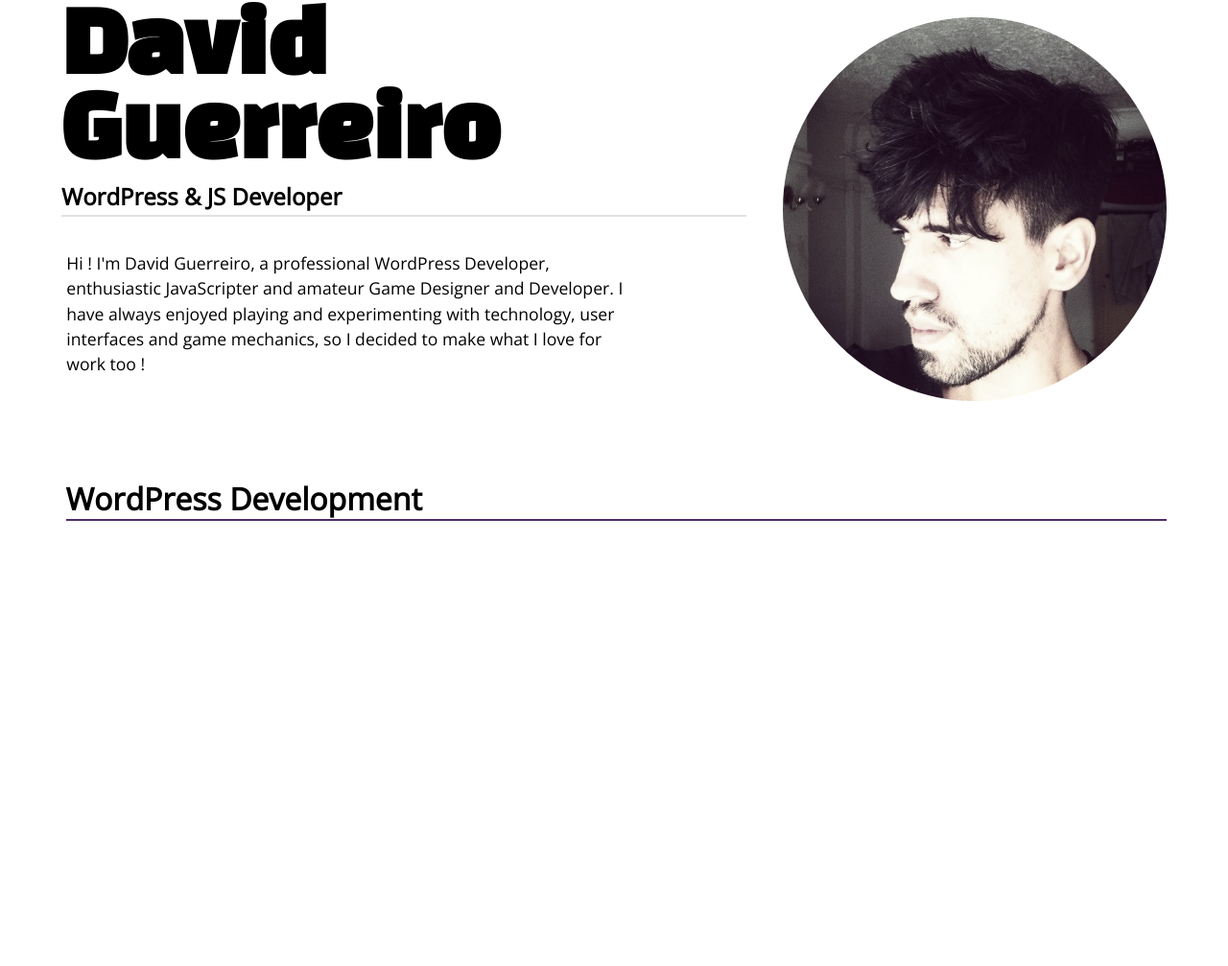
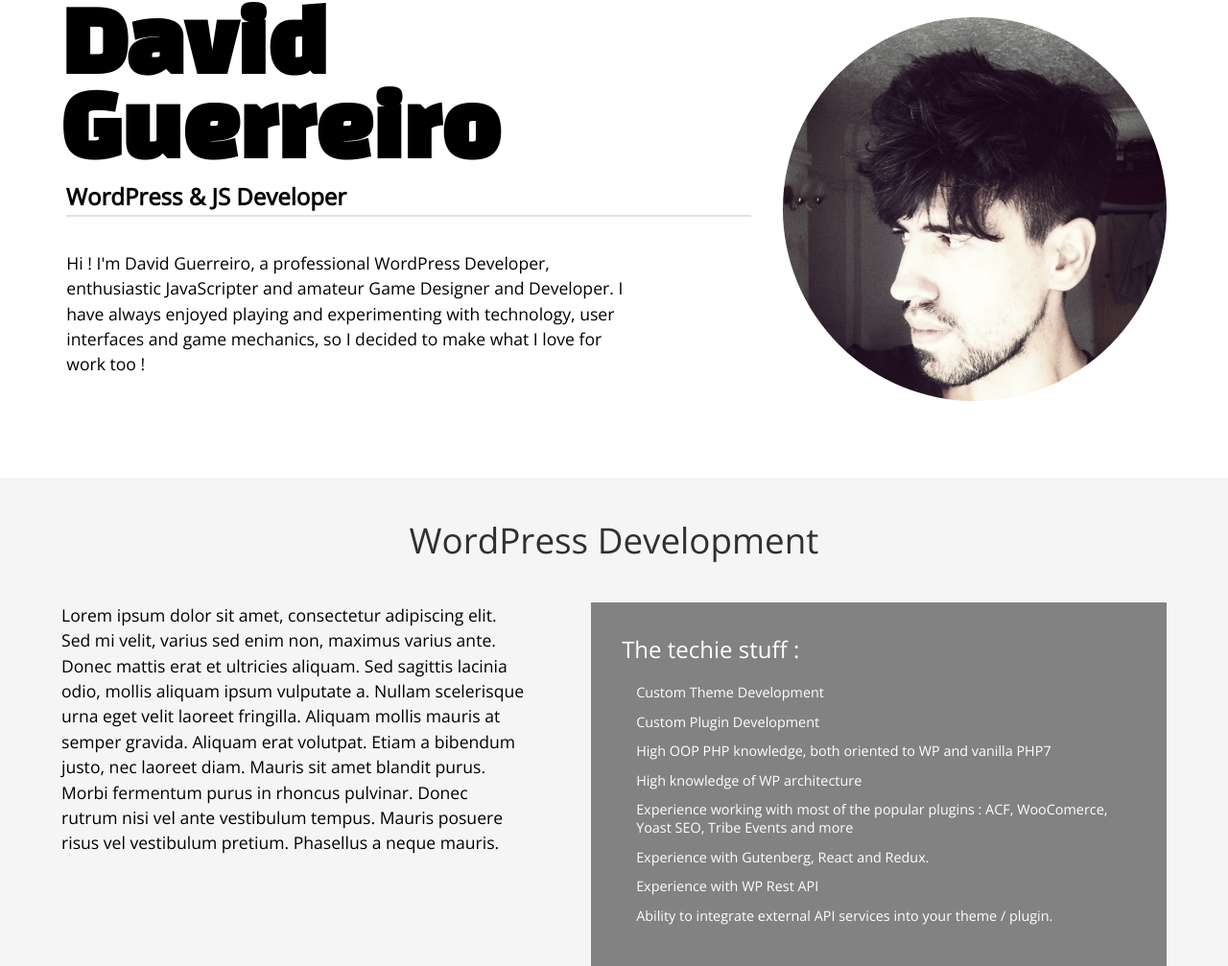
Before and after one commit to davidguerreiro/portfolio3.0, a plain HTML site: page index.html in a window 1280 px wide. Shown: the part 135-1142 px from the top of the page at 96% size. Before the commit the page ends 800 px from the top, so only its background shows below. Drawn offline with nearby package versions, Linux system fonts and the light colour scheme.

Commit message:
complete skill section

```diff
--- a/css/abstracts/_variables.scss
+++ b/css/abstracts/_variables.scss
@@ -8,4 +8,4 @@ $center-width: 90%;
 $black : #000000;
 $white : #ffffff;
 
-$wp-section-color : #4D2D66;
+$wp-section-color : #f5f5f5;
--- a/css/components/_hero.scss
+++ b/css/components/_hero.scss
@@ -12,7 +12,7 @@
 
     &__subtitle {
         width: 95%;
-        margin: 0.2em 0 0 0;
+        margin: 0.2em 0 0 0.2em;
         padding-bottom: 0.1em;
         border-bottom: 2px solid #e2e2e2;
     }
--- a/css/components/_skill-section.scss
+++ b/css/components/_skill-section.scss
@@ -6,27 +6,30 @@
 
     &__wrapper {
         display: flex;
-        margin-top: 1.8em;
     }
 
-    &__skill-list {
-        width: 50%;
+    &__list-wrapper {
 
-        h4 {
-            padding: 1em;
-            font-size: 1.5em;
-        }
 
         ul {
+            background-color: #828282;
+            color: $white;
             list-style-type: none;
             width: 80%;
+            margin-left: auto;
+            padding: 2em;
 
             li {
-                font-size: 1.3em;
+                font-size: 0.9em;
+                margin-bottom: 0.8em;
+                padding-left: 15px;
 
-                &::before {
-                    content: '-';
+                &:first-child {
+                    font-size: 1.5em;
+                    padding-left: 0;
                 }
+
+
             }
         }
 
--- a/css/components/_skill-title.scss
+++ b/css/components/_skill-title.scss
@@ -1,8 +1,11 @@
 .skill-title {
     margin-top: 5em;
+    padding: 2.5em 0;
 
     h3 {
-        font-size: 2em;
-        border-bottom: 2px solid #e2e2e2;
+        text-align: center;
+        font-size: 2.3em;
+        font-weight: 100;
+        opacity: 0.8;
     }
 }
--- a/css/general/_general.scss
+++ b/css/general/_general.scss
@@ -17,7 +17,3 @@ html {
         line-height: 1.5;
     }
 }
-
-.main {
-    padding-left: 0.3em;
-}
--- a/css/layout/_wp-section.scss
+++ b/css/layout/_wp-section.scss
@@ -1,9 +1,3 @@
 .wp-section {
-    h3 {
-        border-bottom-color: $wp-section-color !important;
-    }
-
-    &__list {
-
-    }
+    background-color: $wp-section-color;
 }
--- a/index.html
+++ b/index.html
@@ -68,23 +68,23 @@
         <main class="main">
 
             <!-- Wordpress Work Section - Skill Title-->
-            <section class="section skill-title wp-section">
+            <div class="wp-section">
+                <section class="section skill-title">
                     <h3>WordPress Development</h3>
                 </section>
 
                 <!-- Wordpress Work Section - Content-->
-            <!--
                 <section class="section skill-section wp-section">
                     <div class="skill-section__wrapper">
                         <p class="skill-section__content">
                             Lorem ipsum dolor sit amet, consectetur adipiscing elit. Sed mi velit, varius sed enim non, maximus varius ante. Donec mattis erat et ultricies aliquam. Sed sagittis lacinia odio, mollis aliquam ipsum vulputate a. Nullam scelerisque urna eget velit laoreet fringilla. Aliquam mollis mauris at semper gravida. Aliquam erat volutpat. Etiam a bibendum justo, nec laoreet diam. Mauris sit amet blandit purus. Morbi fermentum purus in rhoncus pulvinar. Donec rutrum nisi vel ante vestibulum tempus. Mauris posuere risus vel vestibulum pretium. Phasellus a neque mauris.
                         </p>
-                    <div class="skill-section__skill-list wp-section__list">
-                        <h4>The techie stuff : </h4>
+                        <div class="skill-section__list-wrapper wp-section__list">
                             <ul>
+                                <li>The techie stuff : </li>
                                 <li>Custom Theme Development</li>
                                 <li>Custom Plugin Development</li>
-                            <li>High OOP PHP knowledge, both oriented to WP and vanilla PHP ( up to PHP 7 )</li>
+                                <li>High OOP PHP knowledge, both oriented to WP and vanilla PHP7</li>
                                 <li>High knowledge of WP architecture</li>
                                 <li>Experience working with most of the popular plugins : ACF, WooComerce, Yoast SEO, Tribe Events and more</li>
                                 <li>Experience with Gutenberg, React and Redux.</li>
@@ -92,9 +92,10 @@
                                 <li>Ability to integrate external API services into your theme / plugin.</li>
                             </ul>
                         </ul>
+
                     </div>
                 </section>
-            -->
+            </div>
         </main>
 
         <footer>
```
Also changed, not shown: css/style.css. Lines whose indentation alone changed are shown as unchanged.
